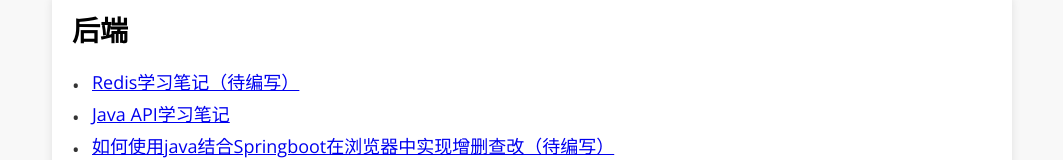
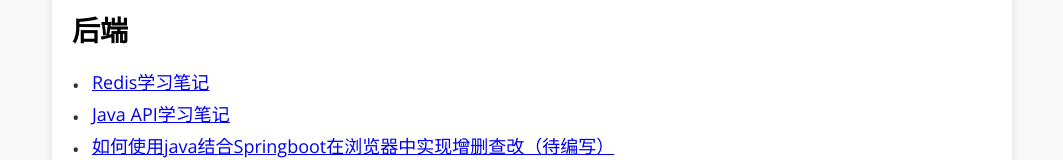
Before and after one commit to YanShangxue/YanShangxue.github.io, a plain HTML site: page note.html in a window 1280 px wide. Shown: the part 528-688 px from the top of the page, without its empty margins (108-1171 px from the left). Drawn offline with nearby package versions, Linux system fonts and the light colour scheme.

Commit message:
添加Redis笔记的超链接

```diff
--- a/note.html
+++ b/note.html
@@ -40,7 +40,7 @@
 		<section id="Backend">
 			<h2>后端</h2>
 			<ul>
-				<li><a href="#">Redis学习笔记（待编写）</a></li>
+				<li><a href="/notes/Redis学习笔记.html">Redis学习笔记</a></li>
 				<li><a href="/notes/Java API.html">Java API学习笔记</a></li>
 				<li><a href="#">如何使用java结合Springboot在浏览器中实现增删查改（待编写）</a></li>
 			</ul>
```
